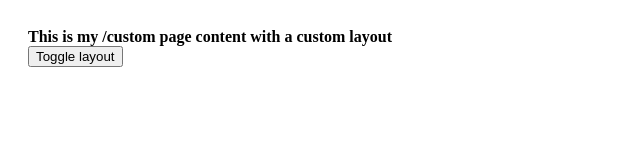
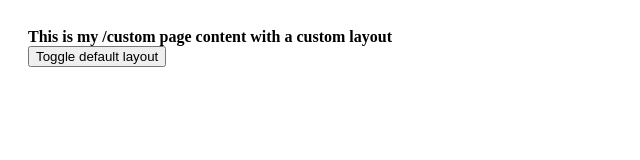
Before and after one commit to aland404/nuxt-render-strategies, a Nuxt app: page /custom in a window 1280 px wide. Shown: the top 160 px of the page, without its empty margins (0-640 px from the left). Built offline with nearby package versions, Linux system fonts and the light colour scheme.

Commit message:
--no-verify

```diff
--- a/pages/custom/index.vue
+++ b/pages/custom/index.vue
@@ -1,6 +1,6 @@
 <template>
     <div><strong>This is my /custom page content with a custom layout</strong></div>
-    <button @click="toggleLayout">Toggle layout</button>
+    <button @click="toggleLayout">Toggle {{ layoutToToggleName }} layout</button>
 </template>
 
 
@@ -10,8 +10,9 @@
 })
 
 const route = useRoute()
+const layoutToToggleName = route.meta.layout === 'default' ? 'custom-layout' : 'default'
 
 const toggleLayout = () => {
-        setPageLayout(route.meta.layout === 'default' ? 'custom-layout' : 'default')
+    setPageLayout(layoutToToggleName)
 }
 </script>
```
Lines whose indentation alone changed are shown as unchanged.
